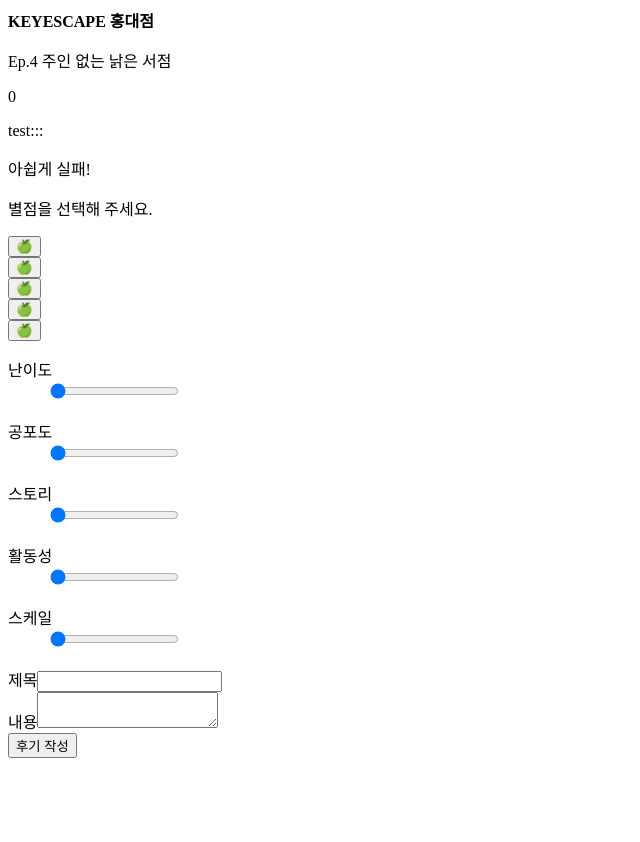
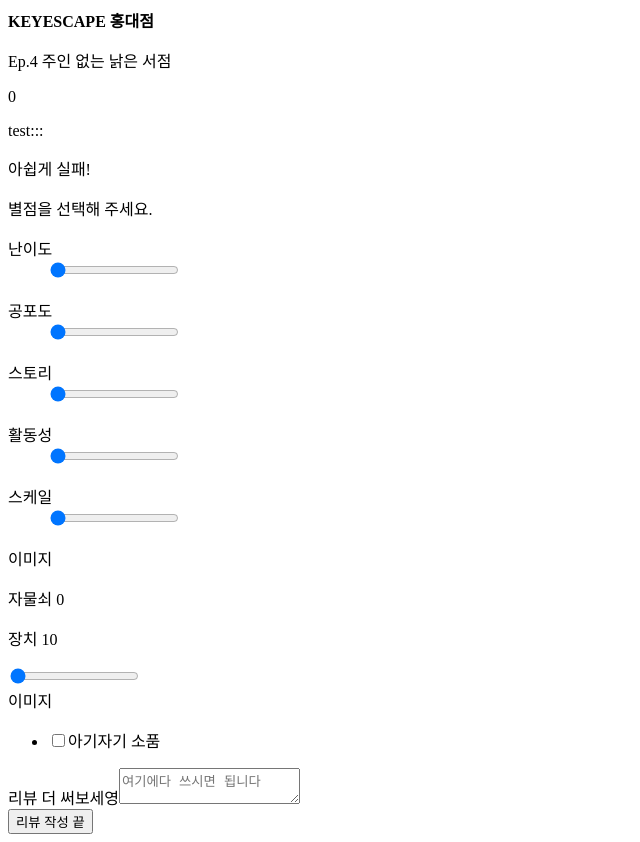
Before and after one commit to FE-NSW/monnawa, a Nuxt app: page /reviews/detail in a window 1280 px wide. Shown: the whole page, without its empty margins (0-640 px from the left). Before the commit the page ends 800 px from the top, so only its background shows below. Built offline with nearby package versions, Linux system fonts and the light colour scheme.

Commit message:
<style> : 리뷰 디테일 마크업 추가

```diff
--- a/pages/reviews/detail.vue
+++ b/pages/reviews/detail.vue
@@ -20,6 +20,7 @@
 const storyValue = ref(0);
 const activityValue = ref(0);
 const scaleValue = ref(0);
+const lockDeviceRate = ref(0);
 
 //input 게이지 이벤트
 const onRangeChange = (target) => {
@@ -48,6 +49,7 @@
 
 <template>
   <div>
+    <form @submit.prevent="submitReview">
     <div>
       <strong>{{ reviewStore.getStoreName }}</strong>
       <p>{{ reviewStore.getEpName }}</p>
@@ -102,16 +104,34 @@
         <dd><input type="range" id="level" min="0" max="10" step="1" v-model="scaleValue"></dd>
       </dl>
     </div>
-    <form @submit.prevent="submitReview">
+
+    <div>
+      <div>이미지</div>
       <div>
-        <label for="title">제목</label>
-        <input type="text" v-model="newReview.title" id="title" required />
+        <div>
+          <p>자물쇠 {{ lockDeviceRate }}</p>
+          <p>장치 {{ 10 - lockDeviceRate }}</p>
+        </div>
+        <div>
+          <input type="range" id="level" min="0" max="10" step="1" v-model="lockDeviceRate">
+        </div>
       </div>
+      <div>이미지</div>
+    </div>
+
+    <div>
+      <!-- 태그 -->
+      <ul>
+        <li>
+          <input type="checkbox" name="tag1_value" id="tag1"><label for="tag1">아기자기 소품</label>
+        </li>
+      </ul>
+    </div>
       <div>
-        <label for="content">내용</label>
-        <textarea v-model="newReview.content" id="content" required></textarea>
+        <label for="content">리뷰 더 써보세영</label>
+        <textarea v-model="newReview.content" id="content" placeholder="여기에다 쓰시면 됩니다"></textarea>
       </div>
-      <button type="submit">후기 작성</button>
+      <button type="submit">리뷰 작성 끝</button>
     </form>
   </div>
 </template>
--- a/stores/reviews/review.ts
+++ b/stores/reviews/review.ts
@@ -8,12 +8,12 @@
   resultTime: string, // 진행 시간 (시간을 입력하는게 지점에서 하거나 본인이 할 수 있어서 범용성있게 변경)
   isEscape: string, // 탈출 성공여부 'y', 'n', '' 기본값
   userName: string, // 유저명
-  starRate: number, // 별점(1~5)
+  starCore: number, // 별점(1~5)
   level: number, // 난이도(1~10)
-  horrorRate: number, // 공포점수(1~10)
-  storyRate: number, // 스토리점수(1~10)
-  activityRate: number, // 활동점수(1~10)
-  scaleRate: number // 스케일점수(1~10)
+  horrorCore: number, // 공포점수(1~10)
+  storyCore: number, // 스토리점수(1~10)
+  activityCore: number, // 활동점수(1~10)
+  scaleCore: number // 스케일점수(1~10)
 }
 
 // 스토어 정의
@@ -26,12 +26,12 @@
     resultTime: "",
     isEscape: "",
     userName: "",
-    starRate: 0,
+    starCore: 0,
     level: 0,
-    horrorRate: 0,
-    storyRate: 0,
-    activityRate: 0,
-    scaleRate: 0
+    horrorCore: 0,
+    storyCore: 0,
+    activityCore: 0,
+    scaleCore: 0
   }),
 
   // 액션 타입은 자동으로 추론됨
@@ -40,8 +40,11 @@
       this.isEscape = value;
     },
     startUpdate(value:number){
-      this.starRate = value;
-      console.log(this.starRate, value)
+      this.starCore = value;
+      console.log(this.starCore, value)
+    },
+    levelUpdate(value:number){
+      this.starCore = value;
     }
   },
 
@@ -57,8 +60,8 @@
     getTimeLimit: (state): number => {
       return state.timeLimit;
     },
-    getStarRate: (state): number => {
-      return state.starRate;
+    getStarCore: (state): number => {
+      return state.starCore;
     },
     escapeStatus: (state): string => {
       return state.isEscape;
```
